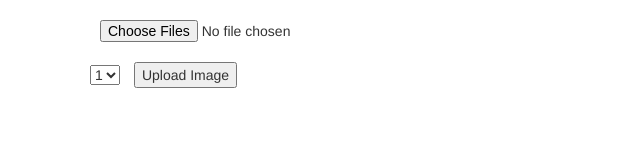
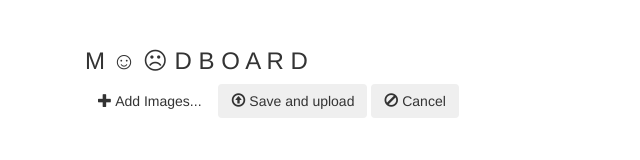
Before and after one commit to goblincore/Donny-Bored-Server, a website: page public/index.html in a window 1280 px wide. Shown: the whole page, without its empty margins (0-640 px from the left). Drawn offline with nearby package versions, Linux system fonts and the light colour scheme; some packages are replaced by stand-ins of ours; a script that the page names is missing.

Commit message:
dropzone changes

```diff
--- a/public/index.html
+++ b/public/index.html
@@ -73,7 +73,7 @@
   </style>
   </head>
   <body>
-    <div class="container">
+   <!-- <div class="container">
      <form id="uploadForm"
           enctype="multipart/form-data"
           action="/api/images"
@@ -92,14 +92,14 @@
     </form>
 
 
-    </div>
-    <!-- <div class="container" id="container">
+    </div>  -->
+    <div class="container" id="container">
 
       <div id="actions" class="row">
 
         <div class="col-lg-7">
             <h3>M ☺ ☹ D B O A R D</h3>
-
+          <!-- The fileinput-button span is used to style the file input field as button -->
           <span class="btn fileinput-button">
               <i class="glyphicon glyphicon-plus"></i>
               <span>Add Images...</span>
@@ -115,7 +115,7 @@
         </div>
 
         <div class="col-lg-5">
-
+          <!-- The global file processing state -->
           <span class="fileupload-process">
             <div id="total-progress" class="progress progress-striped active" role="progressbar" aria-valuemin="0" aria-valuemax="100" aria-valuenow="0">
               <div class="progress-bar progress-bar-success" style="width:0%;" data-dz-uploadprogress></div>
@@ -135,7 +135,7 @@
       <div class="table table-striped files" id="previews">
 
         <div id="template">
-
+          <!-- This is used as the file preview template -->
           <div class="col-xs-6 col-md-4 thumbnail">
              <img data-dz-thumbnail />
           </div>
@@ -163,10 +163,17 @@
                       <span>Delete</span>
                     </button>
                   </div>
-        </div> -->
+        </div>
 
 
-      <div class="js-images-list"></div>
+
+      <script>
+
+
+      </script>
+
+
+      <!--<div class="js-images-list"></div>-->
 
 
   </body>
@@ -186,57 +193,54 @@
   <script>
 
   $(document).ready(function() {
-      //  // Get the template HTML and remove it from the doument
-      //  var previewNode = document.querySelector("#template");
-      //   previewNode.id = "";
-      //   var previewTemplate = previewNode.parentNode.innerHTML;
-      //   previewNode.parentNode.removeChild(previewNode);
+       // Get the template HTML and remove it from the doument
+       var previewNode = document.querySelector("#template");
+        previewNode.id = "";
+        var previewTemplate = previewNode.parentNode.innerHTML;
+        previewNode.parentNode.removeChild(previewNode);
 
-      //   var myDropzone = new Dropzone(document.body, { // Make the whole body a dropzone
-      //     url: "/api/images", // Set the url
-      //     thumbnailWidth: null,
-      //     thumbnailHeight: null,
-      //     parallelUploads: 20,
-      //     previewTemplate: previewTemplate,
-      //     autoQueue: false, // Make sure the files aren't queued until manually added
-      //     previewsContainer: "#previews", // Define the container to display the previews
-      //     clickable: ".fileinput-button", // Define the element that should be used as click trigger to select files.
-      //     accept : function(file, done) {
-      //           console.log('test';)
-      //     }
-      //   });
+        var myDropzone = new Dropzone(document.body, { // Make the whole body a dropzone
+          url: "/api/images", // Set the url
+          thumbnailWidth: null,
+          thumbnailHeight: null,
+          parallelUploads: 20,
+          previewTemplate: previewTemplate,
+          autoQueue: false, // Make sure the files aren't queued until manually added
+          previewsContainer: "#previews", // Define the container to display the previews
+          clickable: ".fileinput-button" // Define the element that should be used as click trigger to select files.
+        });
 
-      //   myDropzone.on("addedfile", function(file) {
-      //     // Hookup the start button
-      //     file.previewElement.querySelector(".start").onclick = function() { myDropzone.enqueueFile(file); };
-      //   });
+        myDropzone.on("addedfile", function(file) {
+          // Hookup the start button
+          file.previewElement.querySelector(".start").onclick = function() { myDropzone.enqueueFile(file); };
+        });
 
-      //   // Update the total progress bar
-      //   myDropzone.on("totaluploadprogress", function(progress) {
-      //     document.querySelector("#total-progress .progress-bar").style.width = progress + "%";
-      //   });
+        // Update the total progress bar
+        myDropzone.on("totaluploadprogress", function(progress) {
+          document.querySelector("#total-progress .progress-bar").style.width = progress + "%";
+        });
 
-      //   myDropzone.on("sending", function(file) {
-      //     // Show the total progress bar when upload starts
-      //     document.querySelector("#total-progress").style.opacity = "1";
-      //     // And disable the start button
-      //     file.previewElement.querySelector(".start").setAttribute("disabled", "disabled");
-      //   });
+        myDropzone.on("sending", function(file) {
+          // Show the total progress bar when upload starts
+          document.querySelector("#total-progress").style.opacity = "1";
+          // And disable the start button
+          file.previewElement.querySelector(".start").setAttribute("disabled", "disabled");
+        });
 
-      //   // Hide the total progress bar when nothing's uploading anymore
-      //   myDropzone.on("queuecomplete", function(progress) {
-      //     document.querySelector("#total-progress").style.opacity = "0";
-      //   });
+        // Hide the total progress bar when nothing's uploading anymore
+        myDropzone.on("queuecomplete", function(progress) {
+          document.querySelector("#total-progress").style.opacity = "0";
+        });
 
-      //   // Setup the buttons for all transfers
-      //   // The "add files" button doesn't need to be setup because the config
-      //   // `clickable` has already been specified.
-      //   document.querySelector("#actions .start").onclick = function() {
-      //     myDropzone.enqueueFiles(myDropzone.getFilesWithStatus(Dropzone.ADDED));
-      //   };
-      //   document.querySelector("#actions .cancel").onclick = function() {
-      //     myDropzone.removeAllFiles(true);
-      //   };
+        // Setup the buttons for all transfers
+        // The "add files" button doesn't need to be setup because the config
+        // `clickable` has already been specified.
+        document.querySelector("#actions .start").onclick = function() {
+          myDropzone.enqueueFiles(myDropzone.getFilesWithStatus(Dropzone.ADDED));
+        };
+        document.querySelector("#actions .cancel").onclick = function() {
+          myDropzone.removeAllFiles(true);
+        };
 
 
 
@@ -245,14 +249,14 @@
         // Now fake the file upload, since GitHub does not handle file uploads
         // and returns a 404
 
-        // var minSteps = 6,
-        //     maxSteps = 60,
-        //     timeBetweenSteps = 100,
-        //     bytesPerStep = 100000;
+        var minSteps = 6,
+            maxSteps = 60,
+            timeBetweenSteps = 100,
+            bytesPerStep = 100000;
 
-        // myDropzone.uploadFiles = function(files) {
-        //   var self = this;
-        //    console.log('uploading? dropzone test' + files);
+        myDropzone.uploadFiles = function(files) {
+          var self = this;
+           console.log('uploading? dropzone test' + files);
           // for (var i = 0; i < files.length; i++) {
 
           //   var file = files[i];
@@ -279,9 +283,9 @@
           //     }(file, totalSteps, step), duration);
           //   }
          // }
-      //  }
+        }
 
-    $('#uploadForm').submit(function() {
+    /*$('#uploadForm').submit(function() {
         $("#status").empty().text("File is uploading...");
         $(this).ajaxSubmit({
             error: function(xhr) {
@@ -304,8 +308,57 @@
             }
     });
     return false;
-    });
+    });   */
 
+//DROP ZONEZ
+
+// var previewNode = document.querySelector("#template");
+// previewNode.id = "";
+// var previewTemplate = previewNode.parentNode.innerHTML;
+// previewNode.parentNode.removeChild(previewNode);
+
+// var myDropzone = new Dropzone(document.body, { // Make the whole body a dropzone
+//   url: "/target-url", // Set the url
+//   thumbnailWidth: 80,
+//   thumbnailHeight: 80,
+//   parallelUploads: 20,
+//   previewTemplate: previewTemplate,
+//   autoQueue: false, // Make sure the files aren't queued until manually added
+//   previewsContainer: "#previews", // Define the container to display the previews
+//   clickable: ".fileinput-button" // Define the element that should be used as click trigger to select files.
+// });
+
+// myDropzone.on("addedfile", function(file) {
+//   // Hookup the start button
+//   file.previewElement.querySelector(".start").onclick = function() { myDropzone.enqueueFile(file); };
+// });
+
+// // Update the total progress bar
+// myDropzone.on("totaluploadprogress", function(progress) {
+//   document.querySelector("#total-progress .progress-bar").style.width = progress + "%";
+// });
+
+// myDropzone.on("sending", function(file) {
+//   // Show the total progress bar when upload starts
+//   document.querySelector("#total-progress").style.opacity = "1";
+//   // And disable the start button
+//   file.previewElement.querySelector(".start").setAttribute("disabled", "disabled");
+// });
+
+// // Hide the total progress bar when nothing's uploading anymore
+// myDropzone.on("queuecomplete", function(progress) {
+//   document.querySelector("#total-progress").style.opacity = "0";
+// });
+
+// // Setup the buttons for all transfers
+// // The "add files" button doesn't need to be setup because the config
+// // `clickable` has already been specified.
+// document.querySelector("#actions .start").onclick = function() {
+//   myDropzone.enqueueFiles(myDropzone.getFilesWithStatus(Dropzone.ADDED));
+// };
+// document.querySelector("#actions .cancel").onclick = function() {
+//   myDropzone.removeAllFiles(true);
+// };
 
 
 });
```
